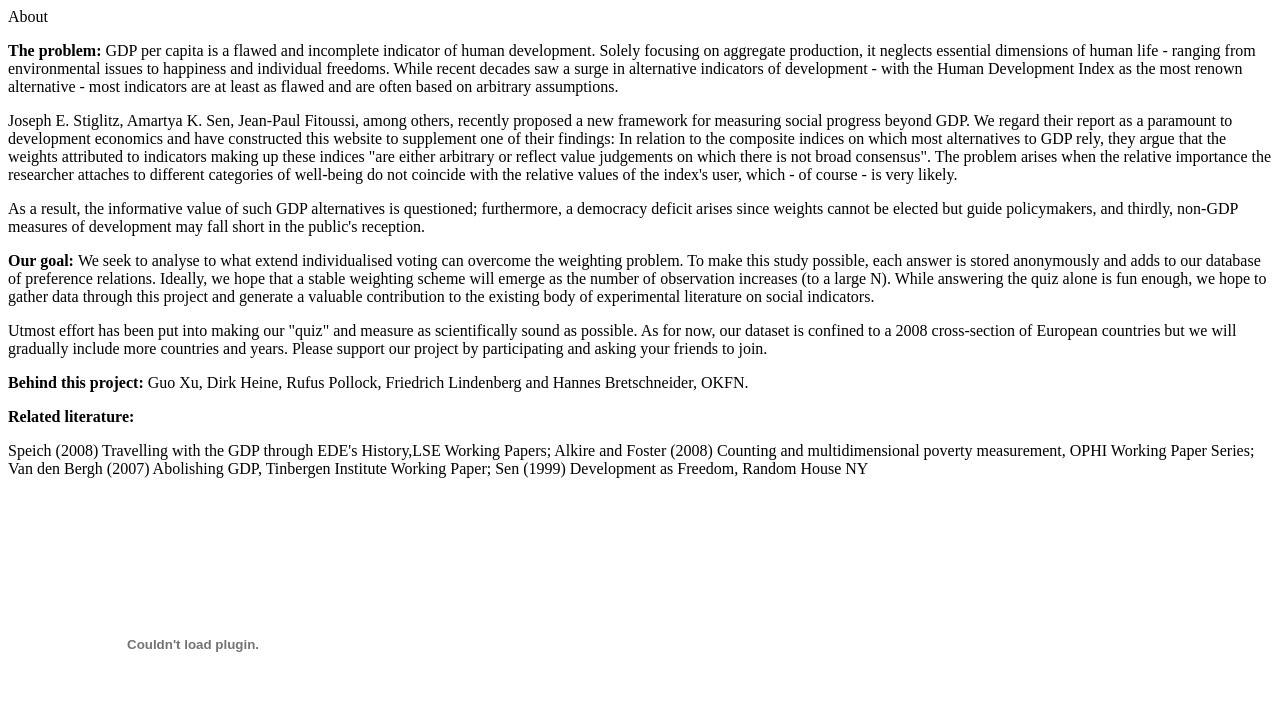
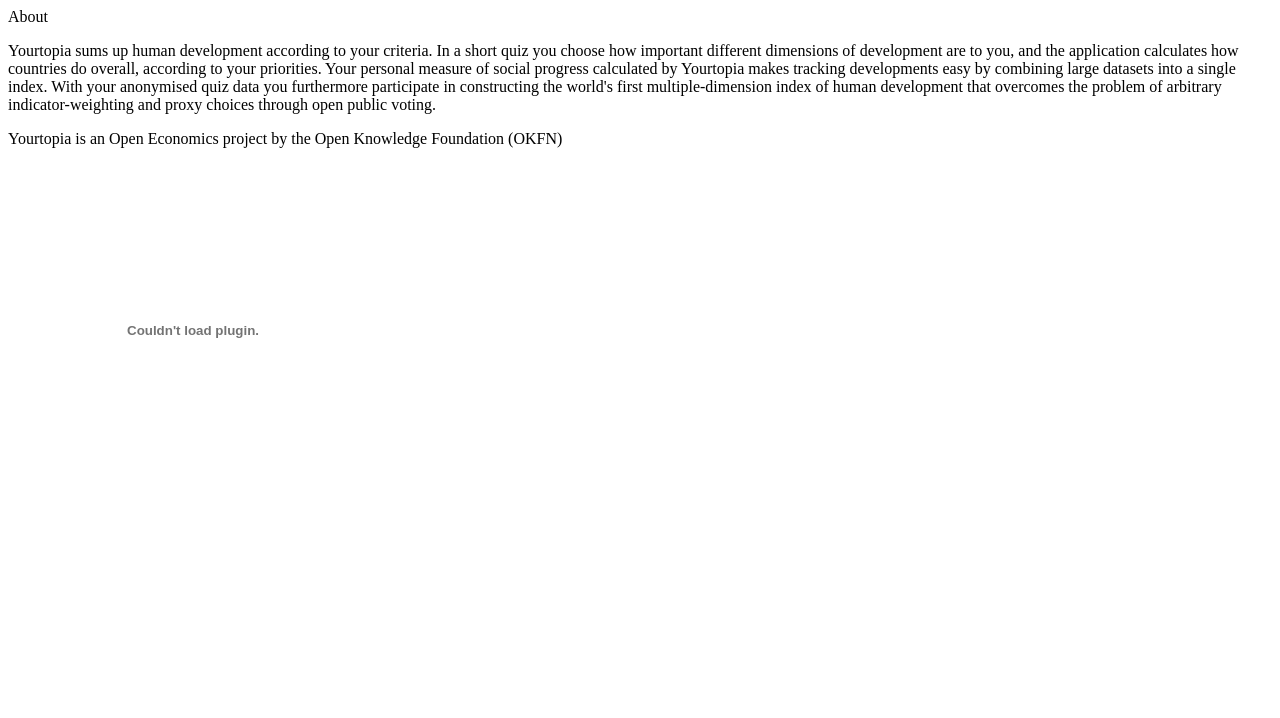
Before and after one commit to rufuspollock-okfn/yourtopia, a Flask app: template openhdi/templates/about.html in a window 1280 px wide. Shown: the top 718 px of the page. After the commit the page ends 338 px from the top, so only its background shows below. Run offline with Flask 2, Linux system fonts and the light colour scheme; the template is opened without the code that fills it, so the values that code supplies are empty; parts of the project's set-up code (start-up, migrations or seed data) failed here and were passed over.

Commit message:
about page shortened

```diff
--- a/openhdi/templates/about.html
+++ b/openhdi/templates/about.html
@@ -1,37 +1,19 @@
-<html xmlns:py="http://genshi.edgewall.org/"
+	<html xmlns:py="http://genshi.edgewall.org/"
   xmlns:xi="http://www.w3.org/2001/XInclude">
   <py:def function="page_title">About</py:def>
   <div py:def="content">
     <div class="top">
       <div class="box_left">
     <p>
-    	<strong>The problem:</strong>
-    	GDP per capita is a flawed and incomplete indicator of human development. Solely focusing on aggregate production,
-        it neglects essential dimensions of 			human life - ranging from environmental issues to happiness and individual freedoms.
-        While recent decades saw a surge in alternative indicators of development - with the Human Development Index as the most renown alternative -
-        most indicators are at least as flawed and are often based on arbitrary assumptions.
+    	Yourtopia sums up human development according to your criteria. In a short quiz you choose how important different dimensions of development are to you, and the application calculates how countries do overall, according to your priorities.
+
+Your personal measure of social progress calculated by Yourtopia makes tracking developments easy by combining large datasets into a single index.
+
+With your anonymised quiz data you furthermore participate in constructing the world's first multiple-dimension index of human development that overcomes the problem of arbitrary indicator-weighting and proxy choices through open public voting.
     </p>
-    <p>
-        Joseph E. Stiglitz, Amartya K. Sen, Jean-Paul Fitoussi, among others, recently proposed a new framework for measuring social progress beyond GDP.
-        We regard their report as a paramount to development economics and have constructed this website to supplement one of their findings: In relation
-        to the composite indices on which most alternatives to GDP rely, they argue that the weights attributed to indicators making up these indices
-        "are either arbitrary or reflect value judgements on which there is not broad consensus". The problem arises when the relative importance the
-        researcher attaches to different categories of well-being do not coincide with the relative values of the index's user, which - of course -
-        is very likely.
-    </p>
-
-    <p>As a result, the informative value of such GDP alternatives is questioned; furthermore, a democracy deficit arises since weights cannot be elected
-    but guide policymakers, and thirdly, non-GDP measures of development may fall short in the public's reception.
-    </p>
-
-	<p><strong>Our goal: </strong>We seek to analyse to what extend individualised voting can overcome the weighting problem. To make this study possible, each answer is stored anonymously and adds to our database of preference relations. Ideally, we hope that a stable weighting scheme will emerge as the number of observation increases (to a large N). While answering the quiz alone is fun enough, we hope to gather data through this project and generate a valuable contribution to the existing body of experimental literature on social indicators. </p>
-<p>Utmost effort has been put into making our "quiz" and measure as scientifically sound as possible. As for now, our dataset is confined to a 2008 cross-section of European countries but we will gradually include more countries and years. Please support our project by participating and asking your friends to join. </p>
-
-<p><strong>Behind this project: </strong> Guo Xu, Dirk Heine, Rufus Pollock, Friedrich Lindenberg and Hannes Bretschneider, OKFN.
+<p>
+Yourtopia is an Open Economics project by the Open Knowledge Foundation (OKFN)
 </p>
-<p><strong>
-Related literature: </strong></p>
-Speich (2008) Travelling with the GDP through EDE's History,LSE Working Papers; Alkire and Foster (2008) Counting and multidimensional poverty measurement, OPHI Working Paper Series; Van den Bergh (2007) Abolishing GDP, Tinbergen Institute Working Paper; Sen (1999) Development as Freedom, Random House NY
       </div>
          <div class="box_right">
          <br />
--- a/openhdi/templates/index.html
+++ b/openhdi/templates/index.html
@@ -36,7 +36,7 @@
     </div>
     <div class="row">
       <div class="box idea">
-	<strong>The idea:</strong> Construct a measure of social progress world-wide based on your preferences for development. Participate in a global effort to improve public tracing of progress towards the <a href="http://www.un.org/millenniumgoals/" title="The Millennium Development Goals are the world's objectives for mitigating the worst human miseries. Click here for more info on the MDGs" target="_blank">Millennium Development Goals</a>. <a href="${url_for('how')}">more&raquo;</a>.
+	<strong>The idea:</strong> Construct a measure of social progress world-wide based on your preferences for development. Participate in a global effort to improve public tracing of progress towards the <a href="http://www.un.org/millenniumgoals/" title="The Millennium Development Goals are the world's objectives for mitigating the worst human miseries. Click here for more info on the MDGs" target="_blank">Millennium Development Goals</a>. <a href="${url_for('about')}">more&raquo;</a>.
       </div>
 
 <iframe src="http://www.facebook.com/widgets/like.php?href=http://eutopia.guoxu.org" scrolling="no" frameborder="0"
```
